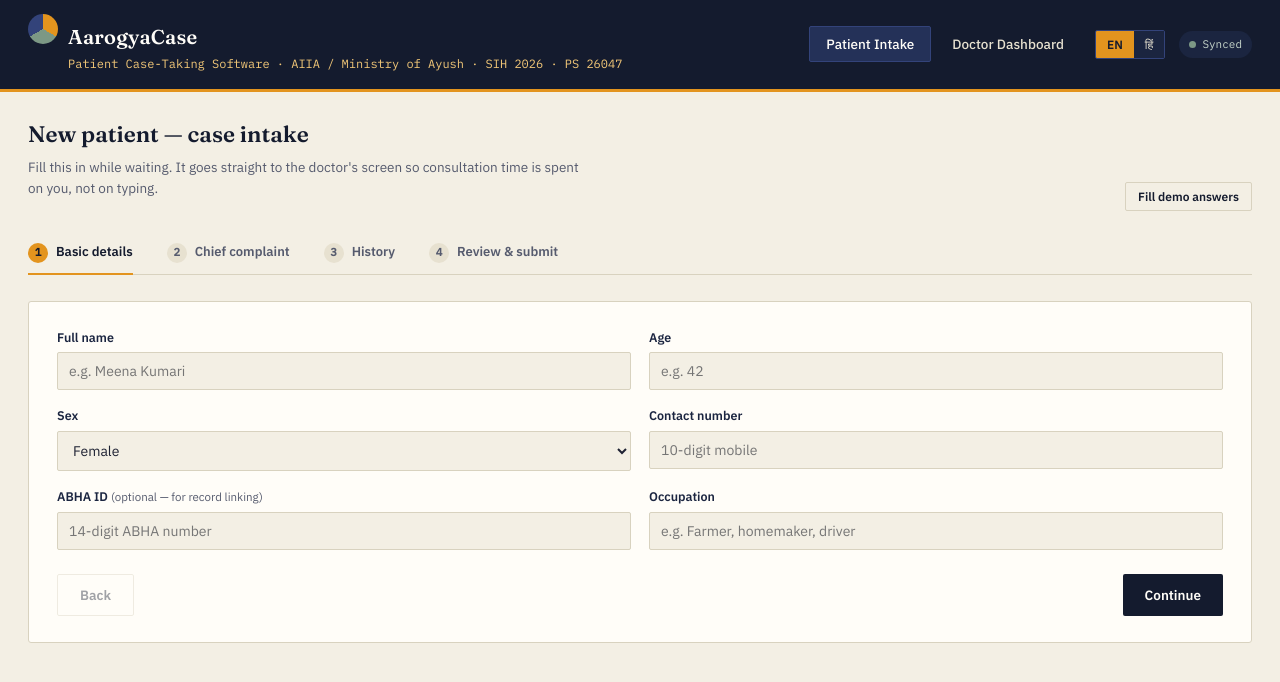
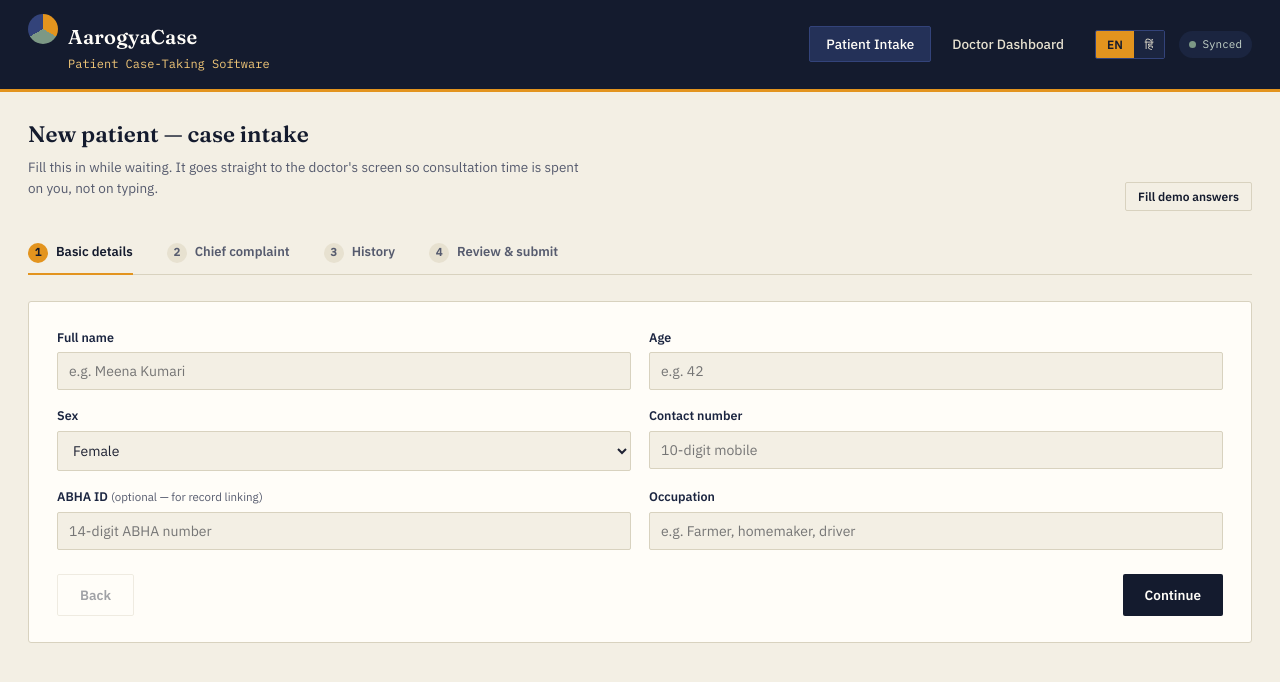
Before and after one commit to SakshamSinghSachan/ArogyaCase, a plain HTML site: page index.html in a window 1280 px wide. Drawn offline with Linux system fonts and the light colour scheme.

Commit message:
Update index.html

```diff
--- a/index.html
+++ b/index.html
@@ -318,7 +318,7 @@
       <div class="mark"></div>
       <div>
         <h1>AarogyaCase</h1>
-        <span>Patient Case-Taking Software · AIIA / Ministry of Ayush · SIH 2026 · PS 26047</span>
+        <span>Patient Case-Taking Software</span>
       </div>
     </div>
     <div class="topbar-right">
```
